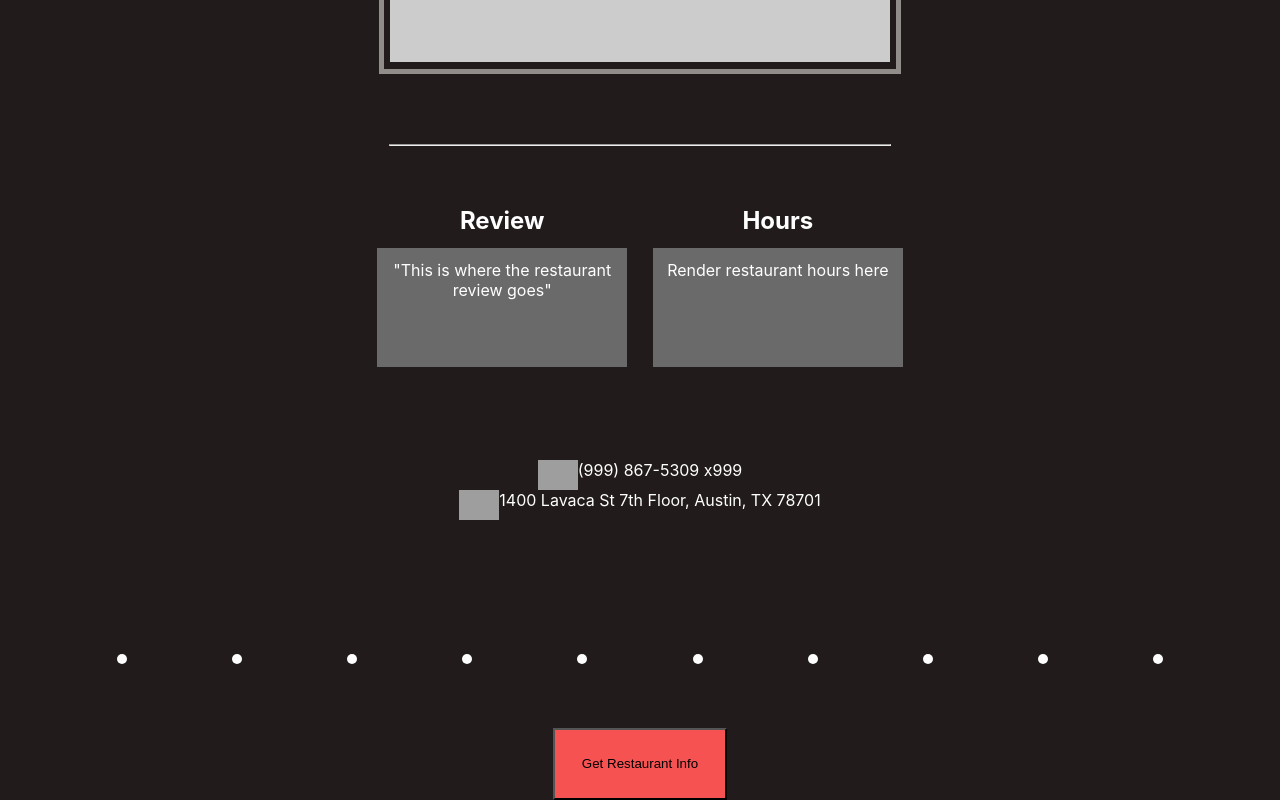
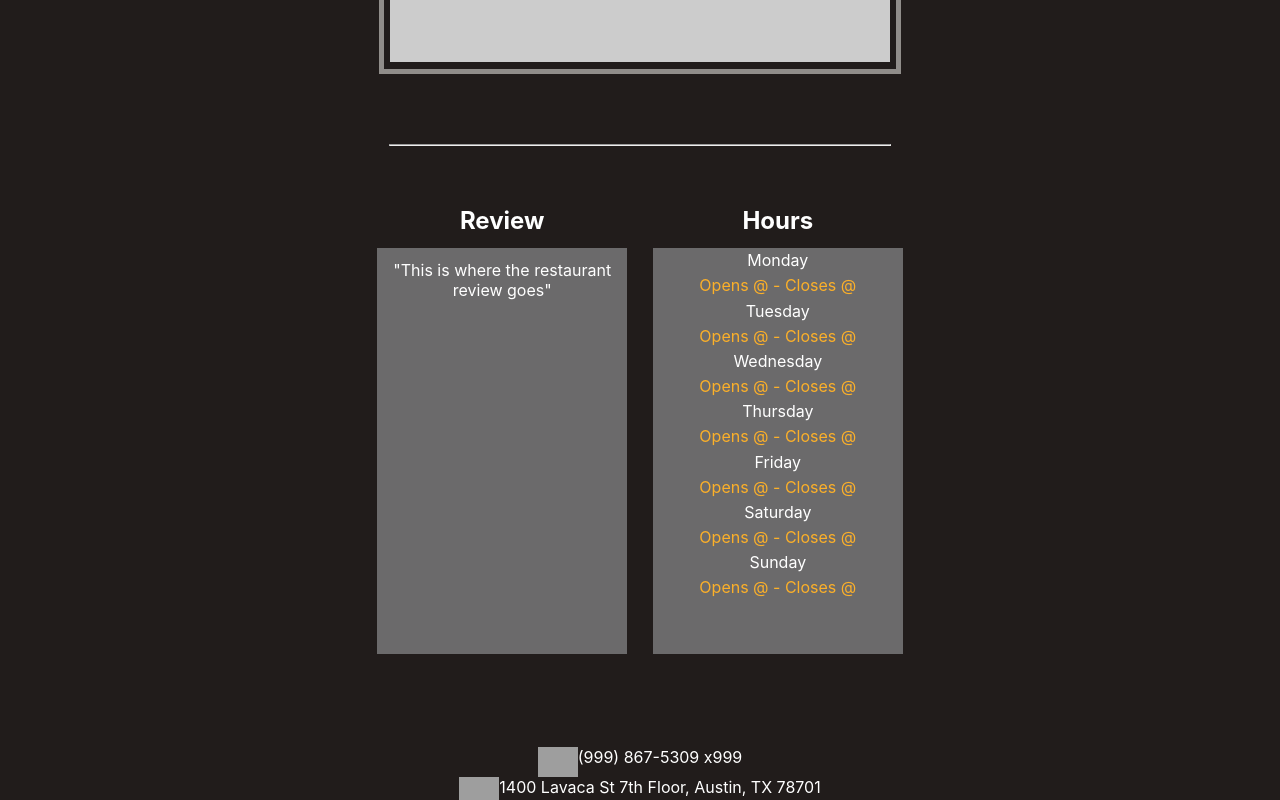
Before and after one commit to Dane-Dawson/react-mini-coding-checkpoints, a React (Create React App) app in the folder 1-Update-State-Restaurant-Flyer/: page / in a window 1280 px wide. Shown: the part 885-1685 px from the top of the page. Built offline with nearby package versions, Linux system fonts and the light colour scheme; grey boxes are pictures that could not be loaded.

Commit message:
add solution. fix bugs

```diff
--- a/1-Update-State-Restaurant-Flyer/public/index.html
+++ b/1-Update-State-Restaurant-Flyer/public/index.html
@@ -9,35 +9,10 @@
       name="description"
       content="Web site created using create-react-app"
     />
-    <link rel="apple-touch-icon" href="%PUBLIC_URL%/logo192.png" />
-    <!--
-      manifest.json provides metadata used when your web app is installed on a
-      user's mobile device or desktop. See https://developers.google.com/web/fundamentals/web-app-manifest/
-    -->
-    <link rel="manifest" href="%PUBLIC_URL%/manifest.json" />
-    <!--
-      Notice the use of %PUBLIC_URL% in the tags above.
-      It will be replaced with the URL of the `public` folder during the build.
-      Only files inside the `public` folder can be referenced from the HTML.
-
-      Unlike "/favicon.ico" or "favicon.ico", "%PUBLIC_URL%/favicon.ico" will
-      work correctly both with client-side routing and a non-root public URL.
-      Learn how to configure a non-root public URL by running `npm run build`.
-    -->
     <title>React App</title>
   </head>
   <body>
     <noscript>You need to enable JavaScript to run this app.</noscript>
     <div id="root"></div>
-    <!--
-      This HTML file is a template.
-      If you open it directly in the browser, you will see an empty page.
-
-      You can add webfonts, meta tags, or analytics to this file.
-      The build step will place the bundled scripts into the <body> tag.
-
-      To begin the development, run `npm start` or `yarn start`.
-      To create a production bundle, use `npm run build` or `yarn build`.
-    -->
   </body>
 </html>
--- a/1-Update-State-Restaurant-Flyer/src/App.css
+++ b/1-Update-State-Restaurant-Flyer/src/App.css
@@ -35,7 +35,6 @@
 }
 
 .logo-container{
-  /* border: 1px solid red; */
   position: relative;
   height: 700px;
   display: flex;
@@ -58,6 +57,7 @@
   min-width: 350px;
   top: 10%;
   z-index: 20;
+  max-width: 25%;
 }
 
 .description p{
@@ -73,7 +73,6 @@ hr{
 }
 
 .review-hour-wrapper{
-  /* border: 1px solid red; */
   display: flex;
   justify-content: center;
   height: auto;
@@ -85,15 +84,21 @@ hr{
 }
 
 .info-container{
-  /* border: 1px solid red; */
   width:250px;
   margin: 1%;
+}
+
+.info-container:nth-child(2) p{
+  line-height: 1%;
+}
+
+.info-container:nth-child(2) .open-close{
+  color: #FCB029;
 }
 
 .section{
   background-color: #6B6A6B;
   height: 100%;
-  /* border: 1px solid red; */
 }
 
 .section p{
--- a/1-Update-State-Restaurant-Flyer/src/App.js
+++ b/1-Update-State-Restaurant-Flyer/src/App.js
@@ -3,10 +3,13 @@ import React, { Component } from 'react';
 import Dots from "./Components/Dots";
 import TemplateLogo from "./Components/TemplatateLogo"
 
+const RestaurantURL = "https://random-data-api.com/api/restaurant/random_restaurant"
+
 class App extends Component {
   constructor() {
     super()
     this.state = {
+      restaurantId: "",
       name: "-Restaurant Name-",
       type: "-Restaurant type-",
       description: "This is where the restaurant description goes",
@@ -16,43 +19,58 @@ class App extends Component {
       address: "1400 Lavaca St 7th Floor, Austin, TX 78701",
       hours: {
         monday: {
-          opensAt: "7:44 AM",
-          closesAT: "11:52 PM",
-          isClosed: false
+          opens_at: "Opens @",
+          closes_at: "Closes @"
         },
         tuesday: {
-          opensAt: "7:44 AM",
-          closesAT: "11:52 PM",
-          isClosed: false
+          opens_at: "Opens @",
+          closes_at: "Closes @"
         },
         wednesday: {
-          opensAt: "7:44 AM",
-          closesAT: "11:52 PM",
-          isClosed: false
+          opens_at: "Opens @",
+          closes_at: "Closes @"
         },
         thursday: {
-          opensAt: "7:44 AM",
-          closesAT: "11:52 PM",
-          isClosed: false
+          opens_at: "Opens @",
+          closes_at: "Closes @"
         },
         friday: {
-          opensAt: "7:44 AM",
-          closesAT: "11:52 PM",
-          isClosed: false
+          opens_at: "Opens @",
+          closes_at: "Closes @"
         },
         saturday: {
-          opensAt: "",
-          closesAT: "",
-          isClosed: true
+          opens_at: "Opens @",
+          closes_at: "Closes @"
         },
         sunday: {
-          opensAt: "",
-          closesAT: "",
-          isClosed: true
+          opens_at: "Opens @",
+          closes_at: "Closes @"
         },
       }
     }
   }
+
+
+  handleGetRestaurantInfoClick = () => {
+    fetch(RestaurantURL)
+    .then(resp => resp.json())
+    .then(data => this.handleUpdateState(data))
+  }
+
+  handleUpdateState(data){
+    this.setState({
+      restaurantId: data.id,
+      name: data.name,
+      type: data.type,
+      description: data.description,
+      review: data.review,
+      logo: data.logo,
+      phoneNumber: data.phone_number,
+      address: data.address,
+      hours: {...data.hours}
+    })
+  }
+
   render() {
     return (
       <div className="App">
@@ -61,7 +79,7 @@ class App extends Component {
         <TemplateLogo />
         <h2 className="type">The Best {this.state.type}</h2>
         <div className="logo-container">
-          <img className="logo" src={this.state.logo} alt="Restaurant"></img>
+          <img className="logo" src={`${this.state.logo}?${this.state.restaurantId}`} alt="Restaurant"></img> {/* By loading the src using a query string, we force a re-render of the image. If not, the image would stay the same due to it being cached. */}
           <hr />
           <div className="description">
             <p>{this.state.description}</p>
@@ -77,7 +95,20 @@ class App extends Component {
           <div className="info-container">
             <h2>Hours</h2>
             <div className="section">
-              <p>Render restaurant hours here</p>
+              <p>Monday</p>
+              <p className="open-close">{this.state.hours.monday.opens_at} - {this.state.hours.monday.closes_at}</p>
+              <p>Tuesday</p>
+              <p className="open-close">{this.state.hours.monday.opens_at} - {this.state.hours.monday.closes_at}</p>
+              <p>Wednesday</p>
+              <p className="open-close">{this.state.hours.monday.opens_at} - {this.state.hours.monday.closes_at}</p>
+              <p>Thursday</p>
+              <p className="open-close">{this.state.hours.monday.opens_at} - {this.state.hours.monday.closes_at}</p>
+              <p>Friday</p>
+              <p className="open-close">{this.state.hours.monday.opens_at} - {this.state.hours.monday.closes_at}</p>
+              <p>Saturday</p>
+              <p className="open-close">{this.state.hours.saturday.opens_at} - {this.state.hours.saturday.closes_at}</p>
+              <p>Sunday</p>
+              <p className="open-close">{this.state.hours.sunday.opens_at} - {this.state.hours.sunday.closes_at}</p>
             </div>
           </div>
         </div>
@@ -92,7 +123,7 @@ class App extends Component {
           </div>
         </div>
         <Dots />
-        <button className="get-restaurant-button">Get Restaurant Info</button>
+        <button className="get-restaurant-button" onClick={this.handleGetRestaurantInfoClick}>Get Restaurant Info</button>
       </div>
     )
   }
```
Also changed, not shown: 1 other file (tests, documents, lock files or other folders).
